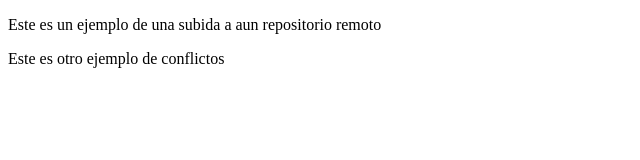
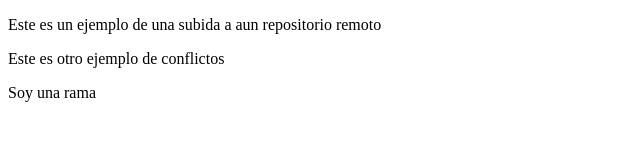
Before and after one commit to LuisColin27/Sincronizando, a plain HTML site: page index.html in a window 1280 px wide. Shown: the whole page, without its empty margins (0-640 px from the left). Drawn offline with Linux system fonts and the light colour scheme.

Commit message:
Esta es una rama e hizo una modificacion

```diff
--- a/index.html
+++ b/index.html
@@ -6,5 +6,6 @@
 <body>
 	<p>Este es un ejemplo de una subida a aun repositorio remoto</p>
 	<p>Este es otro ejemplo de conflictos</p>
+	<p>Soy una rama</p>
 </body>
 </html>
```
